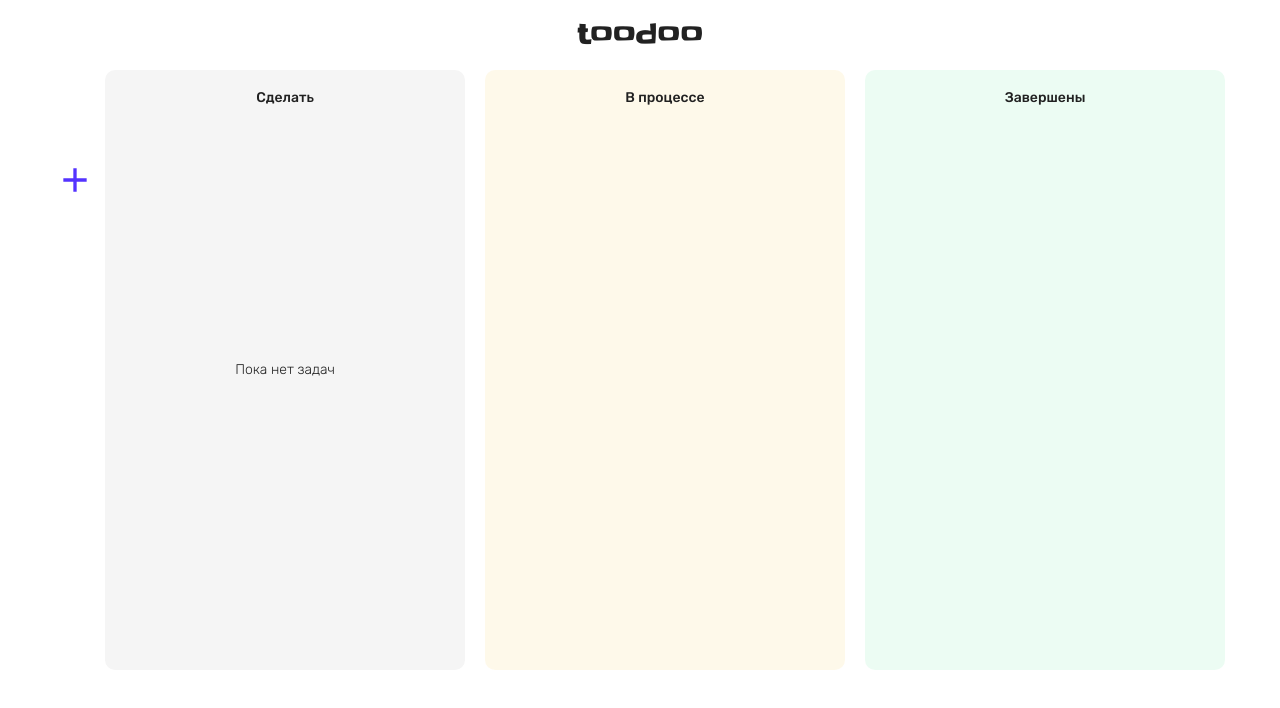
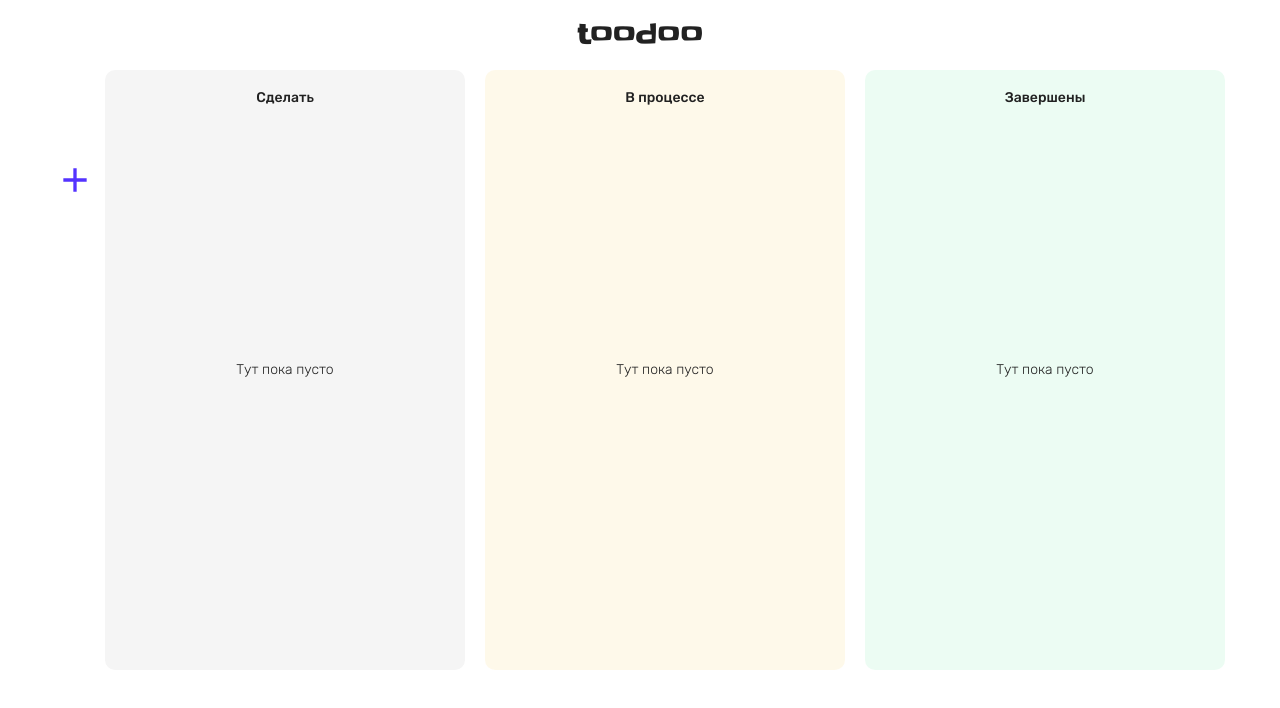
Before and after one commit to Lehano-A/todo, a React (Create React App) app: page / in a window 1280 px wide. Shown: the top 708 px of the page. Built offline with nearby package versions, Linux system fonts and the light colour scheme.

Commit message:
Рефакторит компонент Main

```diff
--- a/src/components/App/App.tsx
+++ b/src/components/App/App.tsx
@@ -1,6 +1,9 @@
-import React from 'react'
+import React, { useEffect, useRef } from 'react'
+import { useSelector } from 'react-redux'
 import styled from 'styled-components'
 
+import { RootState } from '../../redux/store'
+import FormNewTask from '../FormNewTask/FormNewTask'
 import Header from '../Header/Header'
 import Main from '../Main/Main'
 
@@ -11,10 +14,22 @@ const StyledApp = styled('div')`
 `
 
 function App() {
+  const refFormAddTask = useRef<HTMLDialogElement>(null)
+
+  const isActiveFormAddTask = useSelector((state: RootState) => state.formNewTask.isActive)
+
+  useEffect(() => {
+    if (isActiveFormAddTask && refFormAddTask.current) {
+      refFormAddTask.current.showModal()
+    }
+  }, [isActiveFormAddTask])
+
   return (
     <StyledApp>
       <Header />
       <Main />
+
+      {isActiveFormAddTask && <FormNewTask ref={refFormAddTask} />}
     </StyledApp>
   )
 }
--- /dev/null
+++ b/src/components/Main/Columns/Columns.tsx
@@ -0,0 +1,165 @@
+import { DragDropContext, Draggable, DropResult, Droppable } from '@hello-pangea/dnd'
+import React, { useEffect } from 'react'
+import { useDispatch, useSelector } from 'react-redux'
+import styled from 'styled-components'
+
+import { DONE_COLUMN_NAME, INPROCESS_COLUMN_NAME, TODO_COLUMN_NAME } from '../../../constants'
+import { ReactComponent as AddIcon } from '../../../images/icons/add.svg'
+import { disableDrop, enableDrop } from '../../../redux/reducers/slices/dndSlice'
+import { activateForm } from '../../../redux/reducers/slices/formNewTaskSlice'
+import { getTasksFromLS, updateAfterDrag } from '../../../redux/reducers/slices/tasksSlice'
+import { RootState } from '../../../redux/store'
+import Column from '../../../styled/column'
+import Task from '../Task/Task'
+import { TasksType } from '../Task/task.type'
+import { Columns, StyledColumnProps } from './columns.type'
+
+const Box = styled('div')`
+  position: relative;
+  display: flex;
+  background-color: transparent;
+`
+
+const StyledColumn = styled(Column)<StyledColumnProps>`
+  background-color: ${({ theme, $bgColor }) => theme.palette.taskColumns[$bgColor]};
+  position: relative;
+`
+
+const TitleColumn = styled('h2')`
+  // margin-top: -20px;
+  margin-bottom: 40px;
+`
+
+const StyledAddIcon = styled(AddIcon)`
+  width: 100%;
+  height: 100%;
+`
+
+const ButtonAddTask = styled('button')`
+  position: sticky;
+  top: 50px;
+  width: 40px;
+  height: 40px;
+  background-size: 40px 40px;
+  background-color: white;
+  border-radius: 50%;
+  margin: 90px 10px 0 0;
+  transition: background-color 0.2s ease;
+
+  &:hover {
+    background-color: ${({ theme }) => theme.palette.primary.main};
+
+    & svg {
+      fill: white;
+    }
+  }
+`
+
+const TextNoTasks = styled('p')`
+  position: absolute;
+  top: 50%;
+  left: 50%;
+  transform: translate(-50%, -50%);
+`
+
+const columns: Columns[] = [
+  { columnName: TODO_COLUMN_NAME, title: 'Сделать' },
+  { columnName: INPROCESS_COLUMN_NAME, title: 'В процессе' },
+  { columnName: DONE_COLUMN_NAME, title: 'Завершены' },
+]
+
+function TaskColumns() {
+  const dispatch = useDispatch()
+
+  const allTasks = useSelector((state: RootState) => state.tasks)
+  const wasDrop = useSelector((state: RootState) => state.dnd.wasDrop)
+
+  useEffect(() => {
+    if (wasDrop) {
+      dispatch(disableDrop())
+    }
+
+    dispatch(getTasksFromLS())
+  }, [wasDrop])
+
+  // обработать drop (DnD) перемещения задачи
+  function handleOnDragEnd(result: DropResult) {
+    const { source, destination } = result
+    const columnFrom = source.droppableId
+    const columnWhere = destination?.droppableId
+
+    if (destination) {
+      const idPlaceFrom = source.index
+      const idPlaceWhere = destination.index
+      const elFrom = allTasks[columnFrom as keyof TasksType][idPlaceFrom]
+
+      const copyTasks = JSON.parse(JSON.stringify(allTasks))
+      copyTasks[columnFrom as keyof TasksType].splice(idPlaceFrom, 1) // удаляем переносимый элемент
+      copyTasks[columnWhere as keyof TasksType].splice(idPlaceWhere, 0, elFrom) // вставляем переносимый элемент в выбранное место
+
+      dispatch(updateAfterDrag({ tasks: copyTasks }))
+      dispatch(enableDrop())
+    }
+  }
+
+  // активировать форму добавления новой задачи
+  function activateFormAddNewTask() {
+    dispatch(activateForm())
+  }
+
+  return (
+    <DragDropContext onDragEnd={handleOnDragEnd}>
+      {columns.map((column, id) => {
+        const { columnName, title } = column
+        return (
+          <Droppable
+            key={id}
+            droppableId={columnName}
+          >
+            {(provided) => (
+              <Box
+                className={columnName}
+                ref={provided.innerRef}
+                {...provided.droppableProps}
+              >
+                {columnName === TODO_COLUMN_NAME && (
+                  <ButtonAddTask onClick={activateFormAddNewTask}>
+                    <StyledAddIcon></StyledAddIcon>
+                  </ButtonAddTask>
+                )}
+
+                <StyledColumn $bgColor={columnName}>
+                  <TitleColumn>{title}</TitleColumn>
+
+                  {allTasks[columnName].length > 0 ? (
+                    allTasks[columnName].map((task, index) => (
+                      <Draggable
+                        key={task.id}
+                        draggableId={task.id}
+                        index={index}
+                      >
+                        {(provided) => (
+                          <Task
+                            currentColumnLocation={columnName}
+                            data={task}
+                            provided={provided}
+                          />
+                        )}
+                      </Draggable>
+                    ))
+                  ) : (
+                    <TextNoTasks>Тут пока пусто</TextNoTasks>
+                  )}
+
+                  {provided.placeholder}
+                </StyledColumn>
+              </Box>
+            )}
+          </Droppable>
+        )
+      })}
+    </DragDropContext>
+  )
+}
+
+export default TaskColumns
--- a/src/components/Main/Main.tsx
+++ b/src/components/Main/Main.tsx
@@ -1,16 +1,6 @@
-import { DragDropContext, DropResult } from '@hello-pangea/dnd'
-import React, { useEffect, useRef, useState } from 'react'
-import { useDispatch } from 'react-redux'
-import { useSelector } from 'react-redux'
 import styled from 'styled-components'
 
-import { getTasksFromLS, updateAfterDrag } from '../../redux/reducers/slices/tasksSlice'
-import { RootState } from '../../redux/store'
-import FormNewTask from '../FormNewTask/FormNewTask'
-import Done from './Columns/Done/Done'
-import InProcess from './Columns/InProcess/InProcess'
-import Todo from './Columns/Todo/Todo'
-import { TasksType } from './Task/task.type'
+import TaskColumns from './Columns/Columns'
 
 const StyledMain = styled('main')`
   display: flex;
@@ -18,7 +8,7 @@ const StyledMain = styled('main')`
   width: 100%;
 `
 
-const Columns = styled('section')`
+const BoxColumns = styled('section')`
   display: flex;
   justify-content: center;
   width: 100%;
@@ -29,52 +19,11 @@ const Columns = styled('section')`
 `
 
 function Main() {
-  const refFormAddTask = useRef(null)
-  const dispatch = useDispatch()
-
-  const tasks = useSelector((state: RootState) => state.tasks)
-  const isActiveFormAddTask = useSelector((state: RootState) => state.formNewTask.isActive)
-  const [wasDrop, setWasDrop] = useState<boolean | null>(null)
-
-  useEffect(() => {
-    if (wasDrop === null || wasDrop) {
-      dispatch(getTasksFromLS())
-      setWasDrop(false)
-    }
-  }, [wasDrop])
-
-  // обработать drop (DnD) перемещения задачи
-  function handleOnDragEnd(result: DropResult) {
-    const { source, destination } = result
-
-    const columnFrom = source.droppableId
-    const columnWhere = destination?.droppableId
-
-    if (destination) {
-      const idPlaceFrom = source.index
-      const idPlaceWhere = destination.index
-      const elFrom = tasks[columnFrom as keyof TasksType][idPlaceFrom]
-
-      const copyTasks = JSON.parse(JSON.stringify(tasks))
-      copyTasks[columnFrom as keyof TasksType].splice(idPlaceFrom, 1) // удаляем переносимый элемент
-      copyTasks[columnWhere as keyof TasksType].splice(idPlaceWhere, 0, elFrom) // вставляем переносимый элемент в выбранное место
-
-      dispatch(updateAfterDrag({ tasks: copyTasks }))
-      setWasDrop(true)
-    }
-  }
-
   return (
     <StyledMain>
-      <DragDropContext onDragEnd={handleOnDragEnd}>
-        <Columns>
-          <Todo refFormAddTask={refFormAddTask} />
-          <InProcess />
-          <Done />
-        </Columns>
-      </DragDropContext>
-
-      {isActiveFormAddTask && <FormNewTask ref={refFormAddTask} />}
+      <BoxColumns>
+        <TaskColumns />
+      </BoxColumns>
     </StyledMain>
   )
 }
```
Also changed, not shown: src/components/Main/Columns/columns.type.ts (added, +10 -0 lines).
